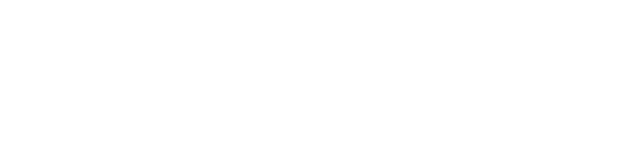
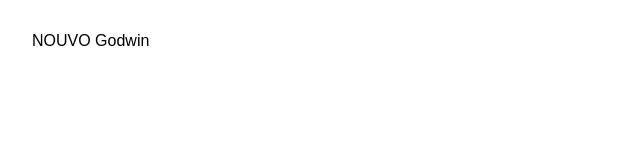
Before and after one commit to gdngucci11-bot/mon-cv, a plain HTML site: page index.html in a window 1280 px wide. Shown: the whole page, without its empty margins (0-640 px from the left). Drawn offline with Linux system fonts and the light colour scheme.

Commit message:
mise en place de la section titre

```diff
--- a/index.html
+++ b/index.html
@@ -9,5 +9,6 @@
 <body>
     <main id="cv">
     </main>
+    <p>NOUVO Godwin</p>
 </body>
 </html>
```
